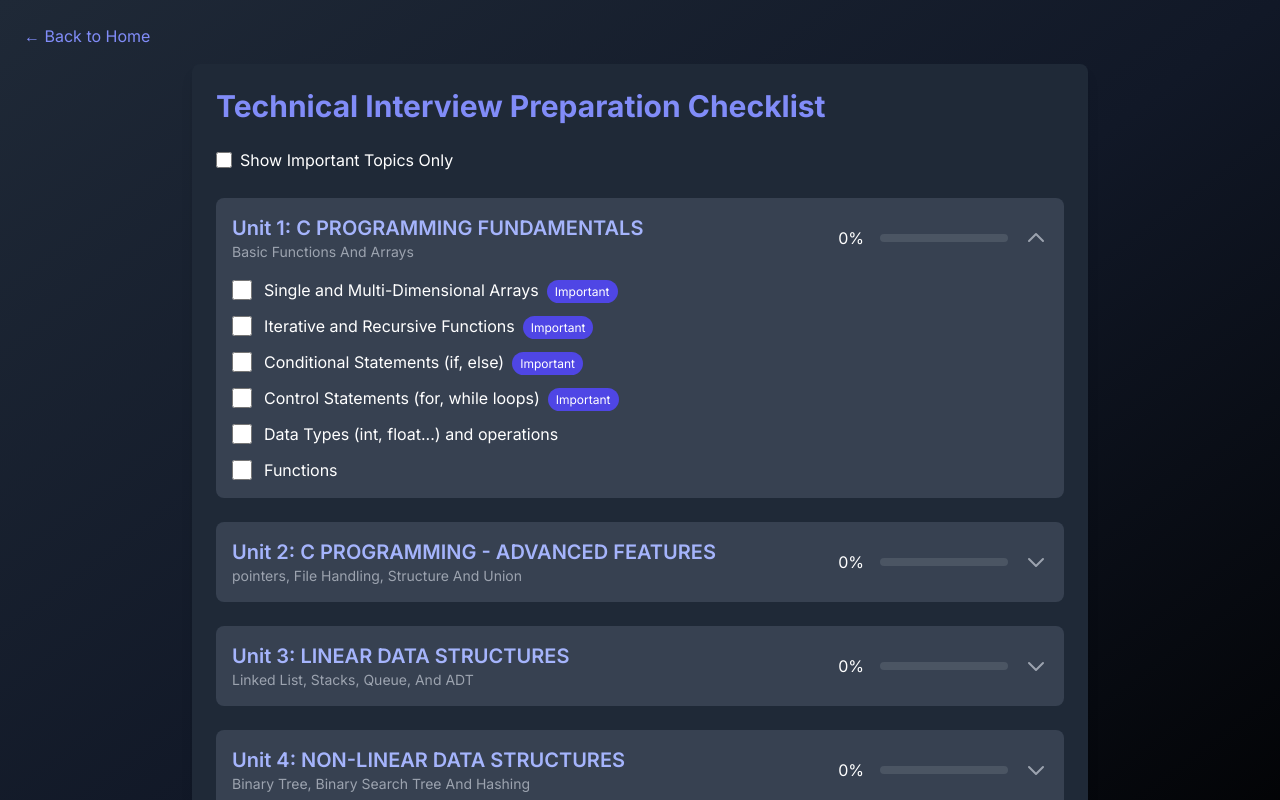
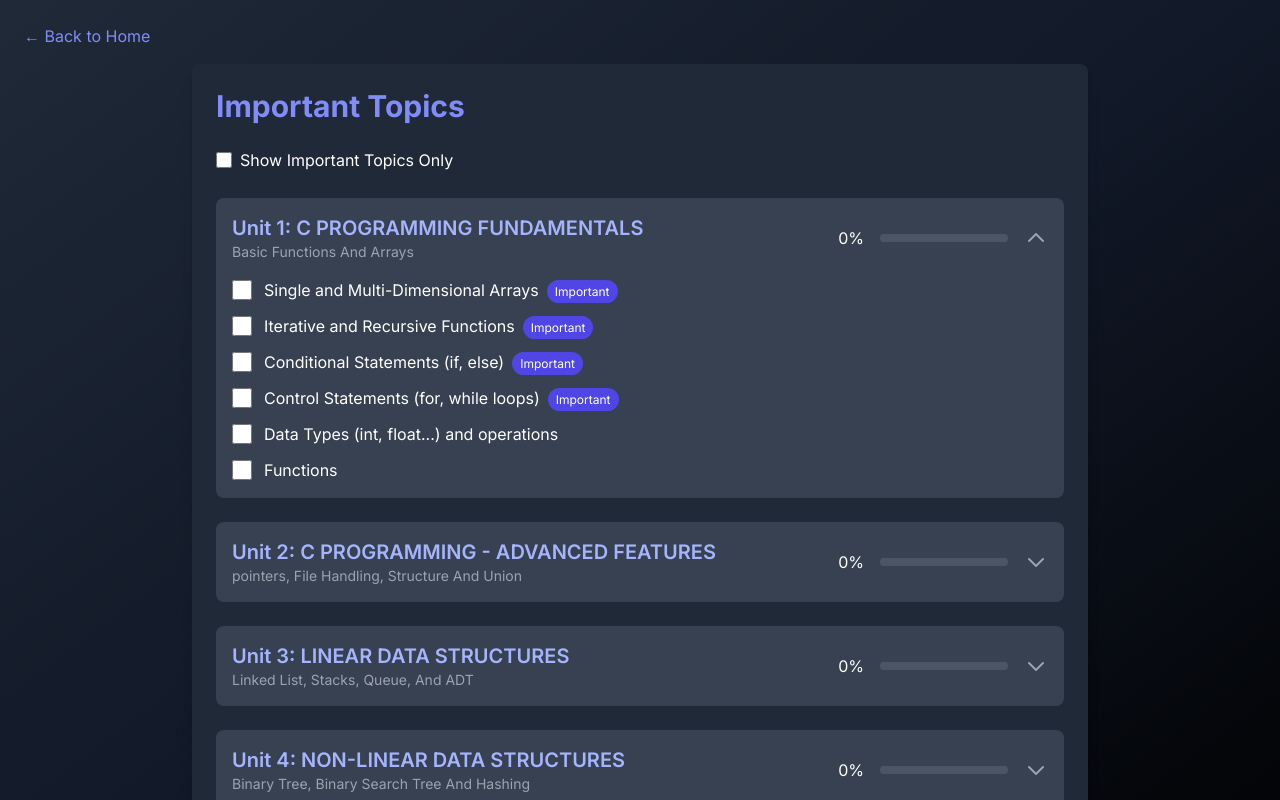
Before and after one commit to Ajaybalajiprasad/C-SEM-CLIENT, a Next.js app: page /important in a window 1280 px wide. Shown: the top 800 px of the page. Built offline with nearby package versions, Linux system fonts and the light colour scheme.

Commit message:
[FIX] checklist

```diff
--- a/components/CheckList.tsx
+++ b/components/CheckList.tsx
@@ -120,7 +120,7 @@ const CheckList: React.FC = () => {
 
   return (
     <div className="max-w-4xl mx-auto p-6 bg-gray-800 rounded-lg shadow-lg">
-      <h2 className="text-3xl font-bold mb-6 text-indigo-400">Technical Interview Preparation Checklist</h2>
+      <h2 className="text-3xl font-bold mb-6 text-indigo-400">Important Topics</h2>
 
       <div className="mb-6">
         <label className="inline-flex items-center">
```
